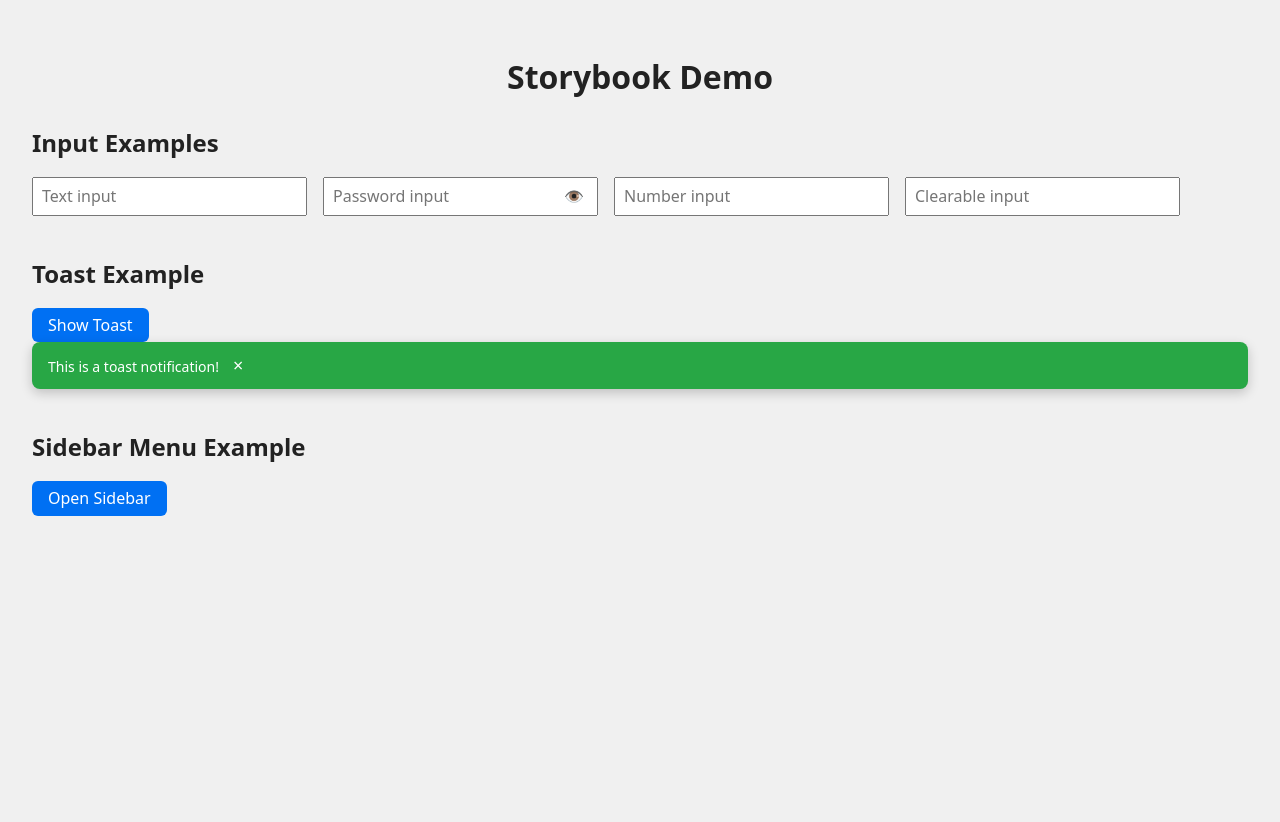
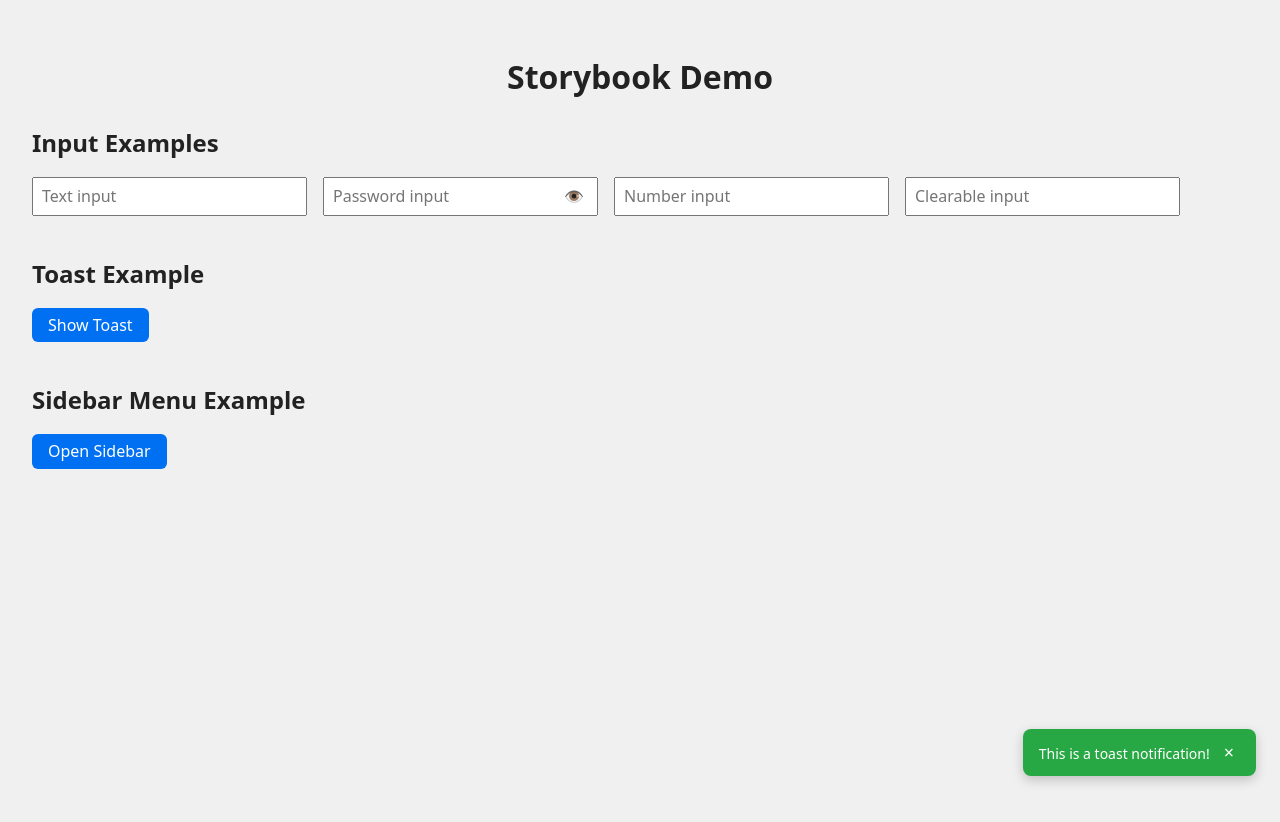
Before and after one commit to ValeriyVinn/storybook, a React (Vite) app: page / in a window 1280 px wide. Both pictures are taken after a click on the button "Show Toast". Shown: the top 822 px of the page. Built offline with nearby package versions, Linux system fonts and the light colour scheme.

Commit message:
fixed: toast position

```diff
--- a/src/components/Toast/Toast.module.css
+++ b/src/components/Toast/Toast.module.css
@@ -1,16 +1,8 @@
-.toastContainer {
+.toast {
   position: fixed;
   bottom: 24px;
   right: 24px;
-  z-index: 9999;
-  display: flex;
-  flex-direction: column;
-  gap: 8px;
-}
-
-
-.toast {
-  min-width: 260px;
+  width: fit-content;
   padding: 12px 16px;
   border-radius: 8px;
   color: #fff;
@@ -21,7 +13,6 @@
   transform: translateY(20px);
   animation: toastLifecycle var(--toast-duration, 4000ms) ease-in-out forwards;
 }
-
 
 .success {
   background-color: #28a745;
@@ -34,7 +25,6 @@
 .info {
   background-color: #17a2b8;
 }
-
 
 .closeButton {
   background: transparent;
@@ -49,7 +39,6 @@
 .closeButton:hover {
   opacity: 0.7;
 }
-
 
 @keyframes toastLifecycle {
   0% {
```
Also changed, not shown: 1 other file (tests, documents, lock files or other folders).
